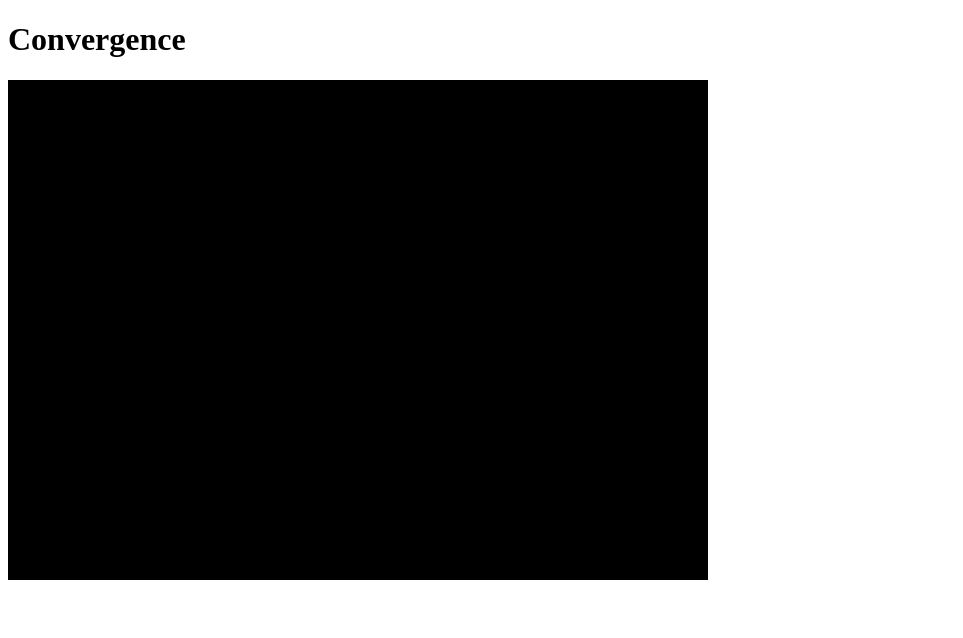
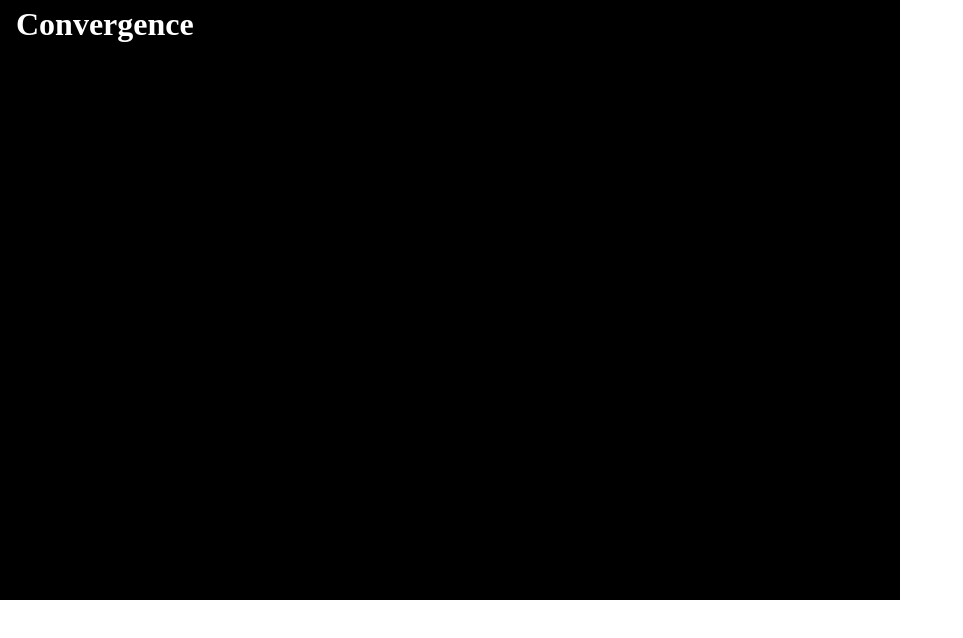
Before and after one commit to sirius903/903s, a plain HTML site: page Convergence/index.html in a window 1280 px wide. Shown: the whole page, without its empty margins (0-963 px from the left). Drawn offline with Linux system fonts and the light colour scheme.

Commit message:
Convergence 1.1

```diff
--- a/Convergence/index.html
+++ b/Convergence/index.html
@@ -6,10 +6,21 @@
     <title>Convergence</title>
 </head>
 <body>
-    <h1>Convergence</h1>
-    <canvas id="canvas" width="700" height="500"></canvas>
+    <h1 id="title">Convergence</h1>
+    <canvas id="canvas" width="900" height="600"></canvas>
     <script src="main.js"></script>
     <style>
+        * {
+            margin: 0;
+            overflow: hidden;
+        }
+
+        #title {
+            position: fixed;
+            color: #fff;
+            padding: 0.2em 0.5em 0.1em;
+        }
+
         #canvas {
             background-color: #000;
         }
--- a/Convergence/main.js
+++ b/Convergence/main.js
@@ -5,7 +5,7 @@ ctx.strokeStyle = 'white';
 ctx.fillStyle = 'white';
 ctx.lineWidth = 2;
 
-let r = 200;
+let r = 240;
 let theta = Math.PI / 2;
 
 let dx = canvas.width / 2;
@@ -18,7 +18,6 @@ let phase = 1;
 
 function animation(e){
     ctx.clearRect(0, 0, canvas.width, canvas.height);
-
     let ex = e.offsetX - dx;
     let ey = e.offsetY - dy;
     theta = ((ex != 0 ? -Math.atan(ey / ex) : Math.PI / 2) + (ex > 0 ? 0 : -Math.PI)) / 5 * 2 + Math.PI * 3 / 5;
```
